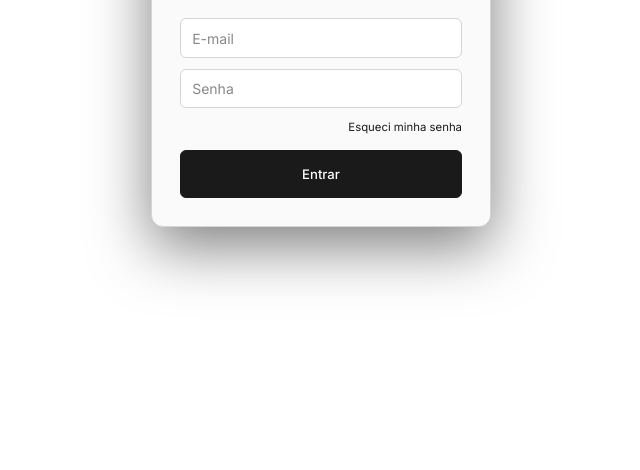
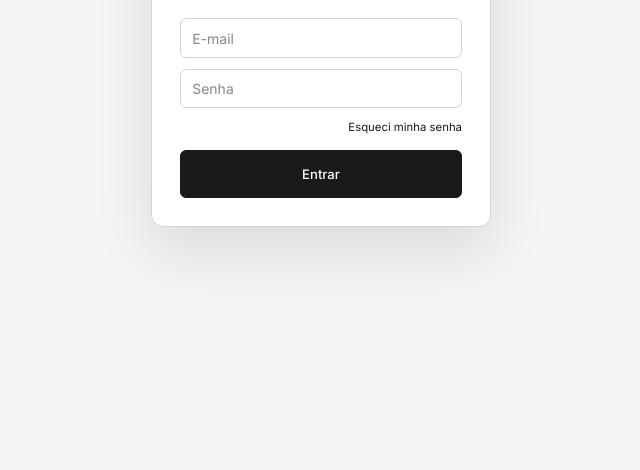
Before and after one commit to pach3c0/fs-saas, a website with bundled scripts: page admin/index.html in a window 1280 px wide. Shown: the part 330-800 px from the top of the page, without its empty margins (319-959 px from the left). Built offline with nearby package versions, Linux system fonts and the light colour scheme; a web font is replaced by a local one.

Commit message:
fix: hierarquia visual no light theme (fundo cinza, surfaces brancas)
Antes: tudo era branco/quase-branco — inputs sumiam dentro de cards
brancos, botoes desapareciam, sidebar colava no conteudo.

Agora:
- --ad-bg-base = #f4f4f5 (cinza claro, fundo da pagina/workspace)
- --ad-bg-surface = #ffffff (sidebar, cards, tabelas, modais)
- Novo token --ad-input-bg para inputs e checkboxes ficarem brancos
  com borda visivel sobre o fundo cinza ou dentro de cards brancos
  (no dark continua mais escuro, mantendo o comportamento original)
- Login card: sombra com --ad-shadow-lg (sutil no light, dramatica
  no dark) em vez do hardcoded escuro

Co-Authored-By: Claude Opus 4.7 <noreply@anthropic.com>

```diff
--- a/admin/index.html
+++ b/admin/index.html
@@ -93,7 +93,7 @@
         .input {
             font-family: inherit; font-size: 13px;
             padding: 6px 10px; min-height: 30px;
-            background: var(--bg-base);
+            background: var(--ad-input-bg);
             border: 1px solid var(--border);
             border-radius: var(--radius-sm);
             color: var(--text-primary);
@@ -121,7 +121,7 @@
         .check {
             appearance: none;
             width: 14px; height: 14px;
-            background: var(--bg-base);
+            background: var(--ad-input-bg);
             border: 1px solid var(--border);
             border-radius: 3px;
             cursor: pointer;
@@ -609,7 +609,7 @@
             padding: var(--sp-6);
             width: 340px;
             max-width: 90vw;
-            box-shadow: 0 20px 60px rgba(0,0,0,0.5);
+            box-shadow: var(--ad-shadow-lg);
         }
 
         .login-logo {
--- a/design-system/tokens.css
+++ b/design-system/tokens.css
@@ -114,12 +114,14 @@
 .surface-admin,
 [data-surface='admin'][data-theme='light'],
 .surface-admin[data-theme='light'] {
-  --ad-bg-base: #ffffff;
-  --ad-bg-surface: #fafafa;
-  --ad-bg-elevated: #f5f5f5;
-  --ad-bg-hover: #ececec;
-  --ad-border: #d5d5d5;        /* mais escuro que o padrao light usual — admin tem muita estrutura tabular e precisa de divisores claros */
-  --ad-border-muted: #e8e8e8;
+  /* Fundo da pagina = cinza claro. Surfaces (sidebar, cards, tabelas, inputs)
+     = branco. Isso cria separacao automatica sem precisar de bordas fortes. */
+  --ad-bg-base: #f4f4f5;       /* workspace / fundo geral */
+  --ad-bg-surface: #ffffff;    /* sidebar, cards, tabelas, inputs */
+  --ad-bg-elevated: #ffffff;   /* modais, dropdowns (usar com sombra) */
+  --ad-bg-hover: #e8e8eb;      /* hover sobre fundo cinza */
+  --ad-border: #d4d4d8;
+  --ad-border-muted: #e4e4e7;
   --ad-text: #1a1a1a;
   --ad-text-muted: #555555;
   --ad-text-dim: #888888;
@@ -127,6 +129,7 @@
   --ad-accent-hover: #000000;
   --ad-accent-soft: rgba(26,26,26,0.06);
   --ad-accent-on: #ffffff;        /* tinta sobre fundo accent */
+  --ad-input-bg: #ffffff;          /* inputs ficam brancos sobre o cinza da pagina */
 
   --ad-shadow-sm: 0 1px 2px rgba(0,0,0,0.04);
   --ad-shadow-md: 0 4px 12px rgba(0,0,0,0.06);
@@ -149,6 +152,7 @@
   --ad-accent-hover: #ffffff;
   --ad-accent-soft: rgba(230,237,243,0.08);
   --ad-accent-on: #0d1117;
+  --ad-input-bg: #0d1117;         /* dark: input mantem o tom mais escuro */
 
   --ad-shadow-sm: 0 1px 3px rgba(0,0,0,0.3);
   --ad-shadow-md: 0 4px 12px rgba(0,0,0,0.4);
```
